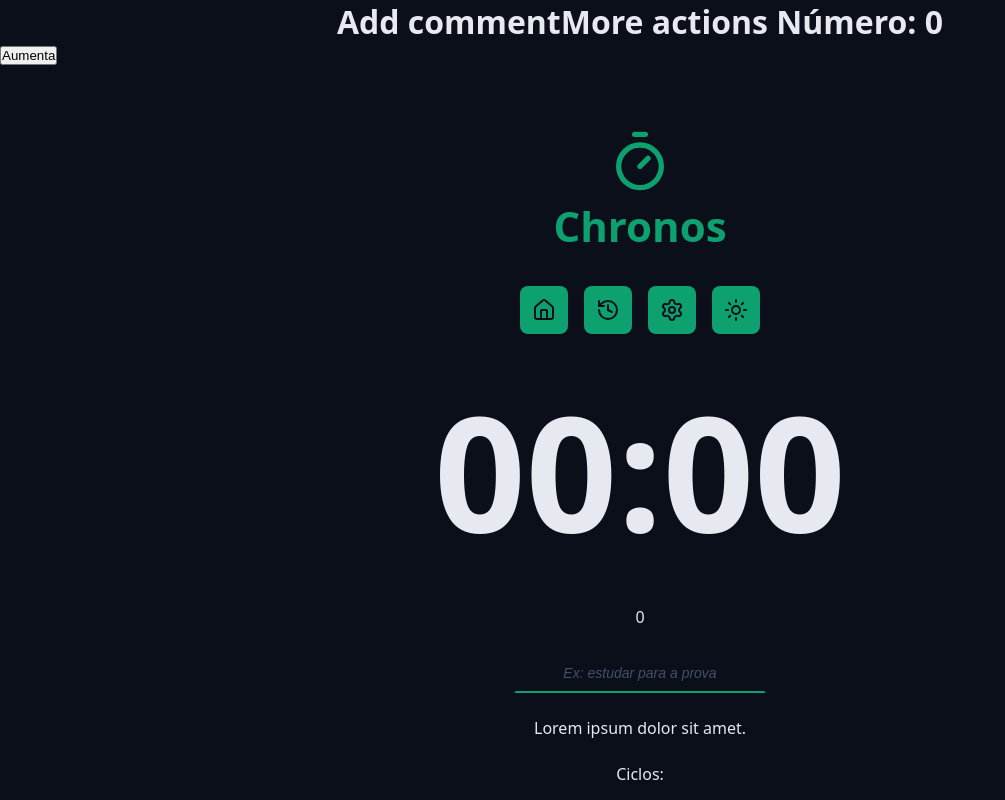
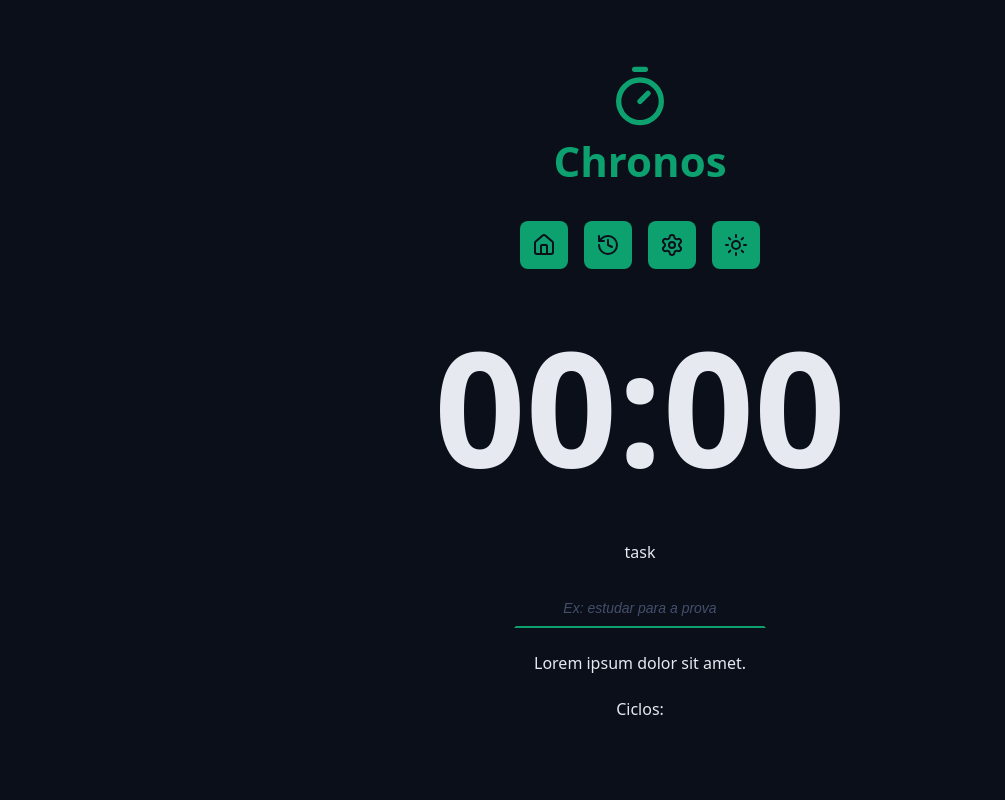
Before and after one commit to RafaelIagherCosta/chronos-pomodoro, a React (Vite) app: page / in a window 1280 px wide. Shown: the top 800 px of the page, without its empty margins (0-1005 px from the left). Built offline with nearby package versions, Linux system fonts and the light colour scheme.

Commit message:
Limpando o código + Tema do VSCode

```diff
--- a/src/App.tsx
+++ b/src/App.tsx
@@ -3,7 +3,6 @@
 import { Logo } from './components/Logo';
 import { Menu } from './components/Menu';
 import { Footer } from './components/Footer';
-import { Heading } from './components/Heading';
 
 import './styles/theme.css';
 import './styles/global.css';
@@ -12,28 +11,10 @@
 import { Cycles } from './components/Cycles';
 import { DefaultButton } from './components/DefaultButton';
 import { PlayCircleIcon, StopCircleIcon } from 'lucide-react';
-import { useState } from 'react';
 
 export function App() {
-  //Quero que todos os componentes que usam "numero"
-  // saimbam das mudancas em seu valor.
-
-  //Sempre que eu usar useState, nao vou usar atribuicao diretamente regra!
-  //const [numero, setNumero] = useState((0) => {
-  // console.log('Lazy initialization)
-  //return 0
-  //});
-  const [numero, setNumero] = useState(0);
-
-  function handleClick() {
-    setNumero(prevState => prevState + 1);
-    setNumero(1);
-  }
-
   return (
     <>
-      <Heading>Add commentMore actions Número: {numero}</Heading>
-      <button onClick={handleClick}>Aumenta</button>
       <Container>
         <Logo />
       </Container>
@@ -47,7 +28,7 @@
         <form className='form' action=''>
           <div className='formRow'>
             <DefaultInput
-              labelText={numero.toString()}
+              labelText='task'
               id='meuInput'
               type='text'
               placeholder='Ex: estudar para a prova'
```
